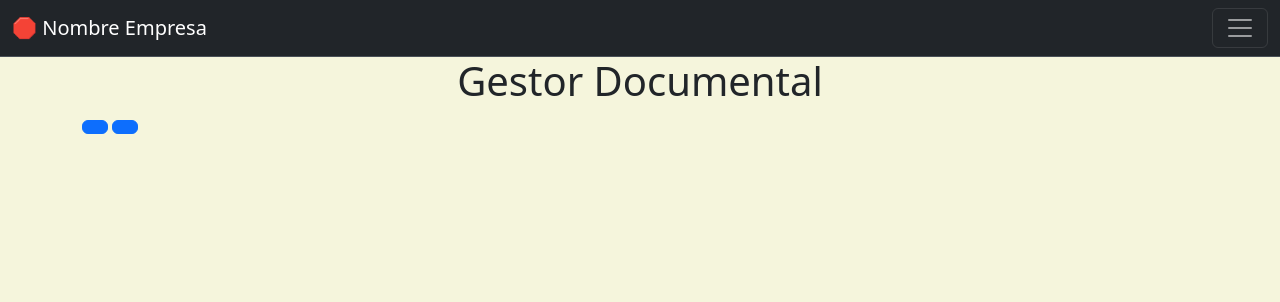
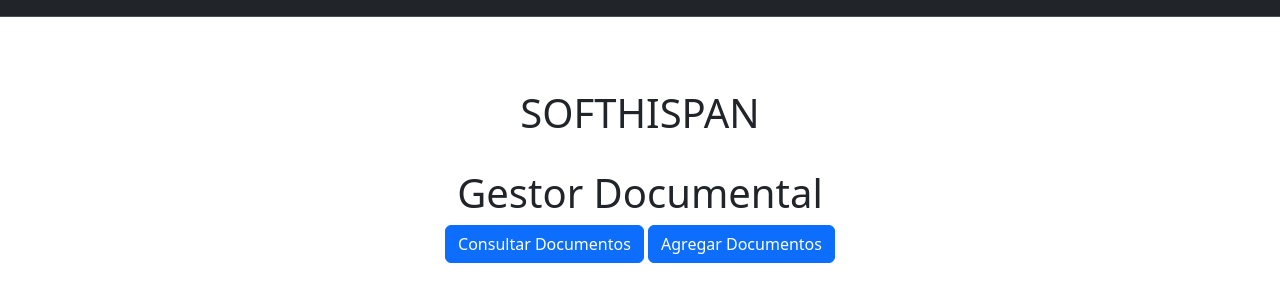
Before and after one commit to juanbenavidesavila/Gestor_documental, a Django app: page / in a window 1280 px wide. Shown: the top 302 px of the page. Run offline with Django 5.2, Linux system fonts and the light colour scheme.

Commit message:
add_confi2

```diff
--- a/django_project/settings.py
+++ b/django_project/settings.py
@@ -131,7 +131,7 @@ USE_TZ = True
 
 STATIC_URL = '/static/'
 
-STATICFILES_DIRS = [os.path.join(BASE_DIR, "dejango_project/static")]
+STATICFILES_DIRS = [os.path.join(BASE_DIR, "django_project/static")]
 
 STATIC_ROOT = os.path.join(BASE_DIR, "staticfiles", "static")
 
--- a/django_project/static/css/app.css
+++ b/django_project/static/css/app.css
@@ -1,4 +1,4 @@
-body {background: beige}
+body {background: white}
 input {
   border: 3px solid black;
 }
--- a/django_project/templates/base.html
+++ b/django_project/templates/base.html
@@ -13,21 +13,12 @@
   <body>
     <nav class="navbar bg-dark border-bottom border-bottom-dark" data-bs-theme="dark">
       <div class="container-fluid">
-        <a class="navbar-brand" href="index.html"> 🛑 Nombre Empresa</a>
-        <button class="navbar-toggler" type="button" data-bs-toggle="collapse" data-bs-target="#navbarNav" aria-controls="navbarNav" aria-expanded="false" aria-label="Toggle navigation">
-          <span class="navbar-toggler-icon"></span>
-        </button>
-        <div class="collapse navbar-collapse" id="navbarNav">
-          <ul class="navbar-nav">
-            <li class="nav-item">
-              {% if user.is_authenticated %}
-              <a class="nav-link active" aria-current="page" href="#">Hola, {{ user.username }}</a>
-              {% endif %}
-            </li>
-          </ul>
-        </div>
+        {% if user.is_authenticated %}
+        <a class="nav-link active" aria-current="page" href="#">Hola, {{ user.username }}</a>
+        {% endif %}
       </div>
     </nav>
+    <br>
     {% block content %}
     {% endblock %}
     <script src="https://code.jquery.com/jquery-3.7.0.min.js"></script>
--- a/django_project/templates/index.html
+++ b/django_project/templates/index.html
@@ -1,8 +1,13 @@
 {% extends 'base.html' %}
 {% block content %}
+    <br>
+    <br>
+    <div style="text-align: center" class="container">
+    <h1 style="text-align: center">SOFTHISPAN</h1>
+    <br>
     <h1 style="text-align: center">Gestor Documental</h1>
-    <div class="container">
-      <a href="/gestor/consul" class="btn btn-primary"></a>
-      <a href="/gestor/add" class="btn btn-primary"></a>
+    <div style="text-align: center" class="container">
+      <a href="/gestor/consul" class="btn btn-primary">Consultar Documentos</a>
+      <a href="/gestor/add" class="btn btn-primary">Agregar Documentos</a>
     </div>
 {% endblock %}
```
Also changed, not shown: gestor/models.py (+10 -2 lines), django_project/static/img/logo_sofhispan.jpg (added), gestor/migrations/0003_alter_documento_departamento_and_more.py (added).
